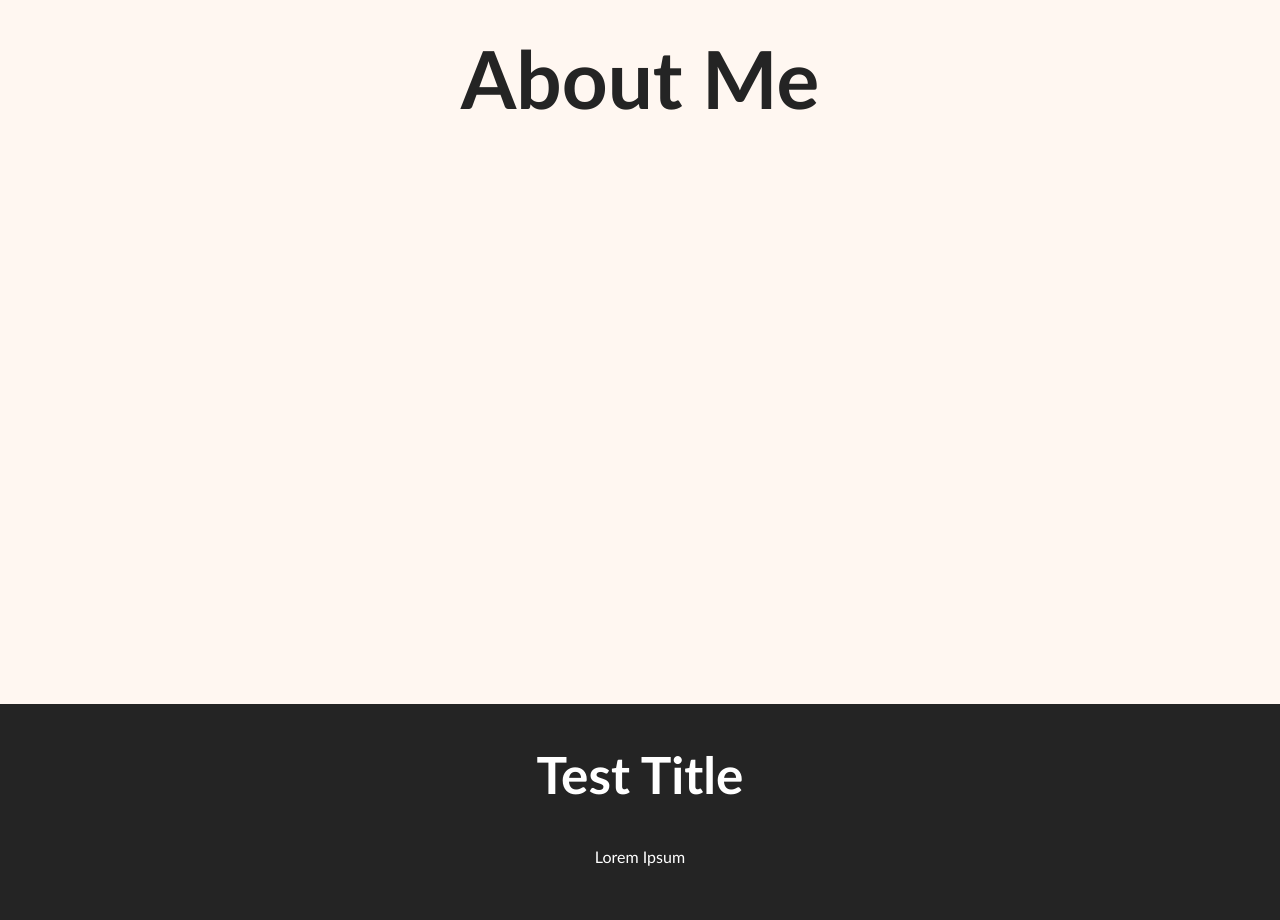
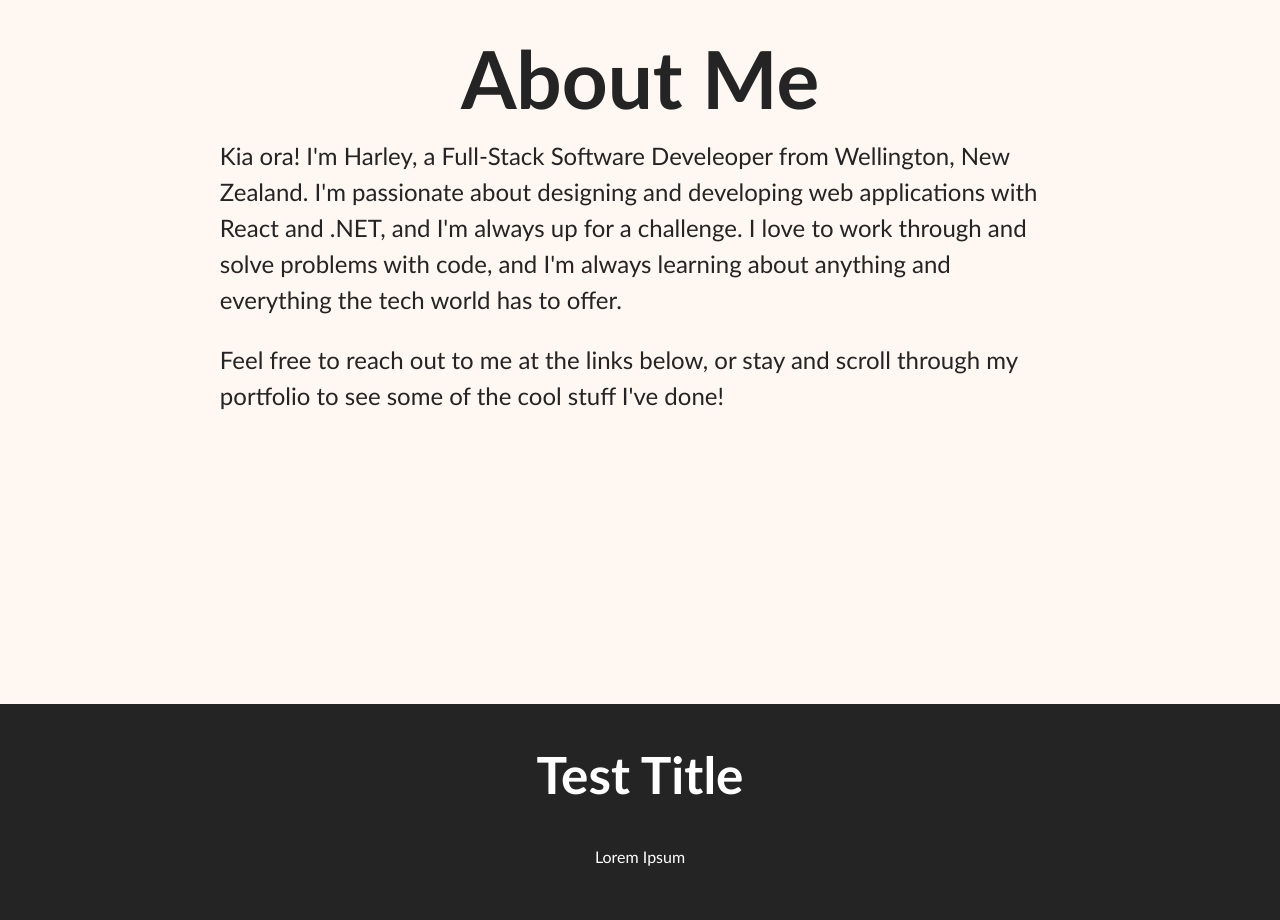
Before and after one commit to harleywelsby/Portfolio-Site, a React (Vite) app: page / in a window 1280 px wide. Shown: the part 800-1720 px from the top of the page. Built offline with nearby package versions, Linux system fonts and the light colour scheme; the HTML template or start-up script is replaced by a standard one.

Commit message:
First cut of About Me paragraphs

```diff
--- a/src/sections/AboutSection.tsx
+++ b/src/sections/AboutSection.tsx
@@ -1,10 +1,16 @@
 import '../styles/globals.css';
-import { Section, SectionTitle } from '../styles/styledComponents';
+import { ParagraphText, Section, SectionTitle } from '../styles/styledComponents';
+
+const ABOUT_ME_PARAGRAPH_1 = `Kia ora! I'm Harley, a Full-Stack Software Develeoper from Wellington, New Zealand. I'm passionate about designing and developing web applications with React and .NET, and I'm always up for a challenge. I love to work through and solve problems with code, and I'm always learning about anything and everything the tech world has to offer.`;
+const ABOUT_ME_PARAGRAPH_2 = `Feel free to reach out to me at the links below, or stay and scroll through my portfolio to see some of the cool stuff I've done!`;
 
 function AboutSection() {
   return (
     <Section className="hidden altBackground">
       <SectionTitle>About Me</SectionTitle>
+      <ParagraphText className="lightThemeText">{ABOUT_ME_PARAGRAPH_1}</ParagraphText>
+      <br />
+      <ParagraphText className="lightThemeText">{ABOUT_ME_PARAGRAPH_2}</ParagraphText>
     </Section>
   );
 }
--- a/src/styles/globals.css
+++ b/src/styles/globals.css
@@ -30,6 +30,7 @@ body {
   place-items: center;
   min-width: 320px;
   min-height: 100vh;
+  overflow-x: hidden;
 }
 
 h1 {
@@ -47,6 +48,14 @@ h1 {
 .altBackground {
   background-color: var(--alternate-background);
   color: var(--background-grey);
+}
+
+.lightThemeText {
+  color: var(--background-grey);
+}
+
+.darkThemeText {
+  color: var(--alternate-background);
 }
 
 /* Layout */
--- a/src/styles/styledComponents.ts
+++ b/src/styles/styledComponents.ts
@@ -19,6 +19,15 @@ export const SectionTitle = styled.h1`
   color: var(--background-grey);
   font-size: ${isMobile ? '2rem' : '5rem'};
   margin-bottom: 1rem;
+`;
+
+export const ParagraphText = styled.p`
+  font-size: ${isMobile ? '1rem' : '1.5rem'};
+  max-width: ${isMobile ? '80%' : '50%'};
+  weight: 4;
+  margin: 0;
+  padding: 0;
+  text-align: left;
 `;
 
 /* Images */
```
